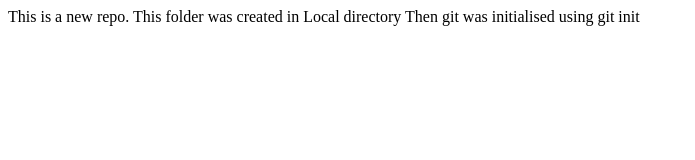
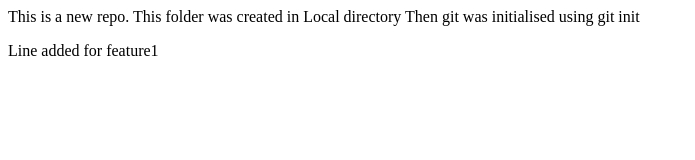
Before and after one commit to sunny83/localrepo, a plain HTML site: page index.html in a window 1280 px wide. Shown: the whole page, without its empty margins (0-695 px from the left). Drawn offline with Linux system fonts and the light colour scheme.

Commit message:
addition to f1 branch

```diff
--- a/index.html
+++ b/index.html
@@ -1,3 +1,4 @@
 <p>This is a new repo.
     This folder was created in Local directory
     Then git was initialised using git init</p>
+    <p>Line added for feature1</p>
```
